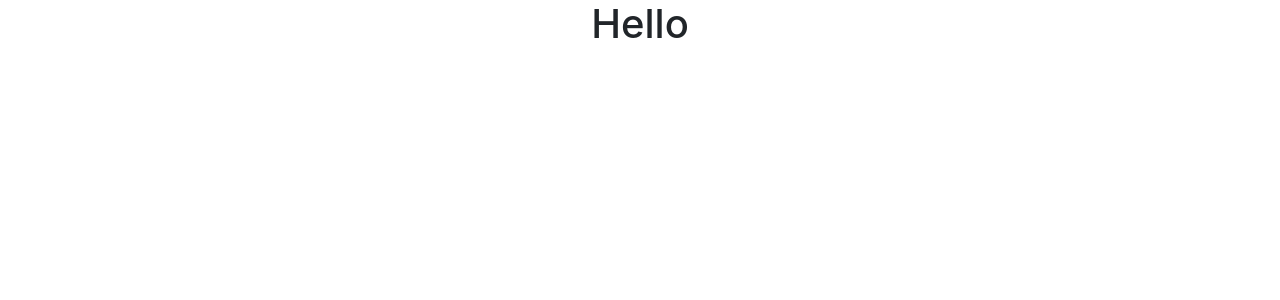
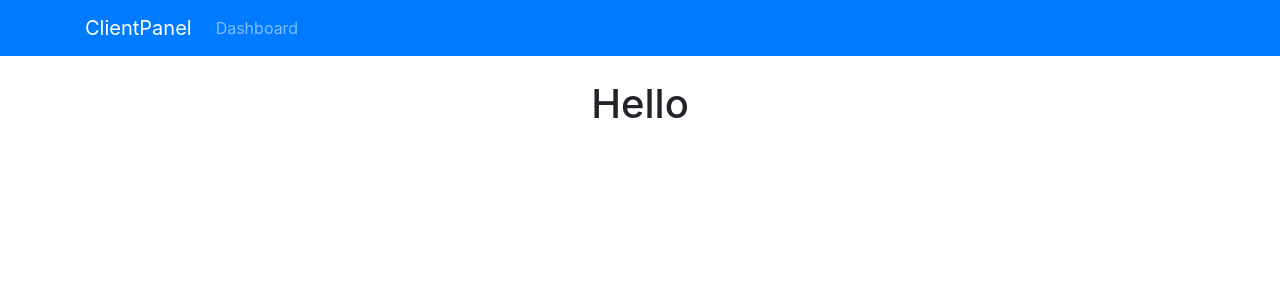
Before and after one commit to 0zra/rrf-auth, a React (Create React App) app: page / in a window 1280 px wide. Shown: the top 300 px of the page. Built offline with nearby package versions, Linux system fonts and the light colour scheme.

Commit message:
Basic styles setup and react router

```diff
--- a/package.json
+++ b/package.json
@@ -2,7 +2,7 @@
   "name": "react_fb_clientpanel",
   "version": "0.1.0",
   "private": true,
-  "homepage": "https://0zra.github.io/clientpanel/",
+  "homepage": "https://0zra.github.io/react-redux-firebase/",
   "dependencies": {
     "gh-pages": "^1.2.0",
     "react": "^16.4.2",
--- a/src/App.js
+++ b/src/App.js
@@ -1,12 +1,21 @@
 import React, { Component } from "react";
+import { BrowserRouter as Router, Route, Switch } from "react-router-dom";
+
+import AppNavbar from "./components/layout/AppNavbar";
+
 import "./App.css";
 
 class App extends Component {
   render() {
     return (
-      <div className="App">
-        <h1>Hello</h1>
-      </div>
+      <Router>
+        <div className="App">
+          <AppNavbar />
+          <div className="container">
+            <h1>Hello</h1>
+          </div>
+        </div>
+      </Router>
     );
   }
 }
--- a/src/components/layout/AppNavbar.js
+++ b/src/components/layout/AppNavbar.js
@@ -17,6 +17,15 @@ class AppNavbar extends Component {
           >
             <span className="navbar-toggler-icon" />
           </button>
+          <div className="collapse navbar-collapse" id="navbarMain">
+            <ul className="navbar-nav mr-auto">
+              <li className="nav-item">
+                <Link to="/" className="nav-link">
+                  Dashboard
+                </Link>
+              </li>
+            </ul>
+          </div>
         </div>
       </nav>
     );
```
